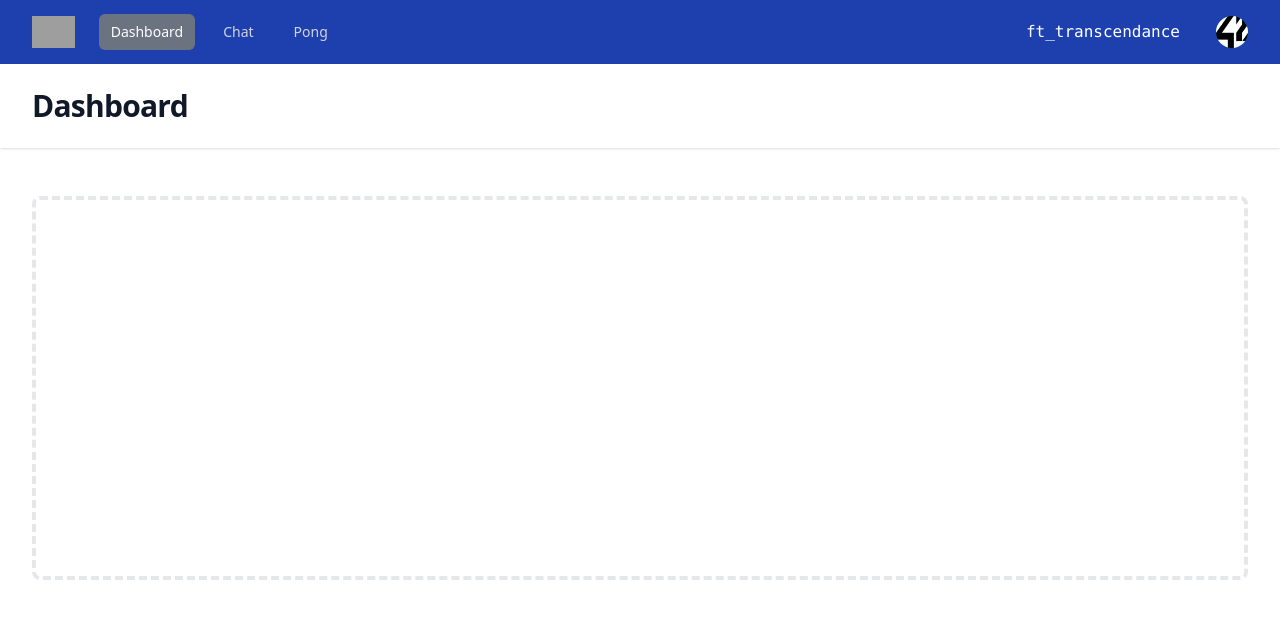
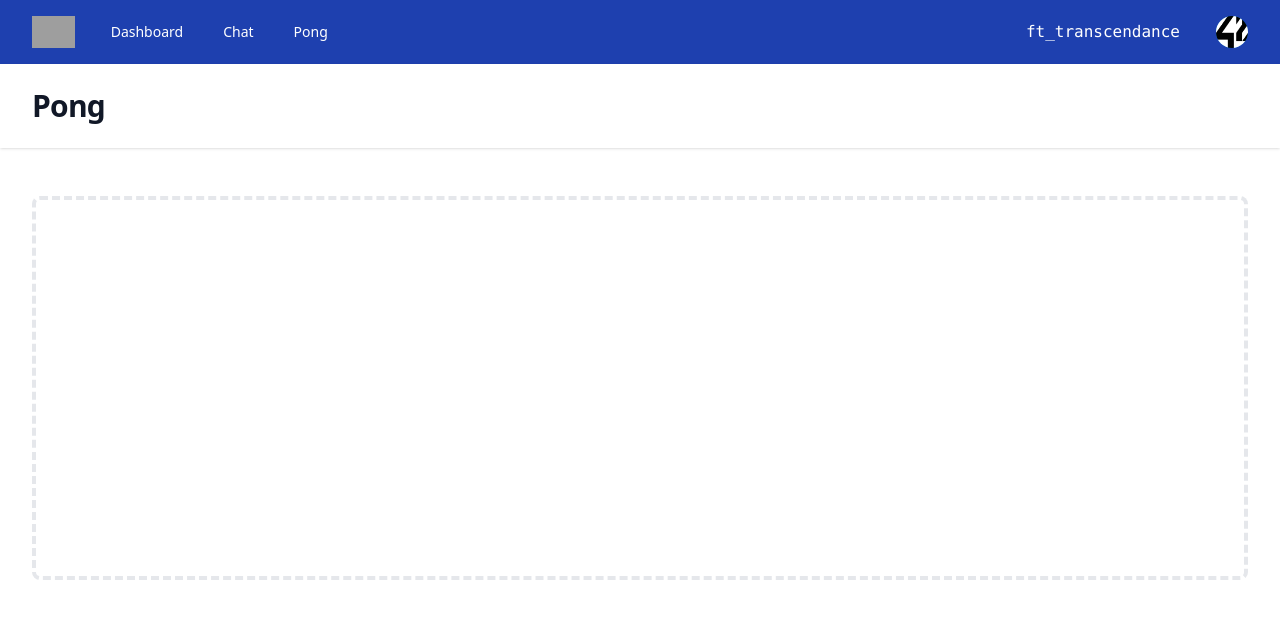
Before and after one commit to Rasaboun/ft_transcendence, a React (Create React App) app in the folder my-app/: page /Pong in a window 1280 px wide. Shown: the top 618 px of the page. Built offline with nearby package versions, Linux system fonts and the light colour scheme; grey boxes are pictures that could not be loaded.

Commit message:
add react router

```diff
--- a/my-app/package.json
+++ b/my-app/package.json
@@ -14,6 +14,7 @@
     "@types/react-dom": "^18.0.6",
     "react": "^18.2.0",
     "react-dom": "^18.2.0",
+    "react-router-dom": "^6.3.0",
     "react-scripts": "5.0.1",
     "typescript": "^4.7.4",
     "web-vitals": "^2.1.4"
--- /dev/null
+++ b/my-app/src/Chat.tsx
@@ -0,0 +1,24 @@
+import React from 'react';
+import './output.css';
+
+
+export default function Chat() {
+	return (
+	<div id="Chat" className="flex-1">
+	<header className="bg-white shadow">
+	<div className="max-w-7xl mx-auto py-6 px-4 sm:px-6 lg:px-8">
+	<h1 className="text-3xl tracking-tight font-bold text-gray-900">Chat</h1>
+	</div>
+	</header>
+	<main>
+	<div className="max-w-7xl mx-auto py-6 sm:px-6 lg:px-8">
+	{/* Replace with your Chat */}
+	<div className=" px-4 py-6 sm:px-0">
+		<div className="border-4 border-dashed border-gray-200 rounded-lg h-96" />
+	</div>
+	{/* /End replace */}
+	</div>
+	</main>
+	</div>
+	);
+  }
--- /dev/null
+++ b/my-app/src/Dashboard.tsx
@@ -0,0 +1,24 @@
+import React from 'react';
+import './output.css';
+
+
+export default function Dashboard() {
+	return (
+	<div id="Dashboard" className="flex-1">
+	<header className="bg-white shadow">
+	<div className="max-w-7xl mx-auto py-6 px-4 sm:px-6 lg:px-8">
+	<h1 className="text-3xl tracking-tight font-bold text-gray-900">Dashboard</h1>
+	</div>
+	</header>
+	<main>
+	<div className="max-w-7xl mx-auto py-6 sm:px-6 lg:px-8">
+	{/* Replace with your content */}
+	<div className=" px-4 py-6 sm:px-0">
+		<div className="border-4 border-dashed border-gray-200 rounded-lg h-96" />
+	</div>
+	{/* /End replace */}
+	</div>
+	</main>
+	</div>
+	);
+  }
--- a/my-app/src/Footer.tsx
+++ b/my-app/src/Footer.tsx
@@ -4,7 +4,7 @@ import './output.css';
 export default function Footer() {
 	return (
 
-<footer className="mx-8 p-4 bg-white rounded-lg md:flex md:items-center md:justify-between md:p-6 dark:bg-blue-800">
+<footer className="flex-none mb-8 mx-8 p-4 bg-white rounded-lg md:flex md:items-center md:justify-between md:p-6 dark:bg-blue-800">
     <span className="text-sm text-white sm:text-center">© 2022 <a href="#" className="hover:underline">Transcendance Team</a>. All Rights Reserved.
     </span>
     <ul className="flex flex-wrap items-center mt-3 text-sm text-white sm:mt-0">
--- a/my-app/src/NavBar.tsx
+++ b/my-app/src/NavBar.tsx
@@ -3,11 +3,12 @@ import React from 'react';
 import { Fragment } from 'react'
 import { Disclosure, Menu, Transition } from '@headlessui/react'
 import { BellIcon, MenuIcon, XIcon } from '@heroicons/react/outline'
+import { Routes, Route, Link } from "react-router-dom";
 
-const navigation = [
-  { name: 'Dashboard', href: '#', current: true },
-  { name: 'Chat', href: '#', current: false },
-  { name: 'Pong', href: '#', current: false },
+let navigation = [
+  { name: 'Dashboard', href: '#'},
+  { name: 'Chat', href: '#'},
+  { name: 'Pong', href: '#'},
 ]
 
 function classNames(...classes: any) {
@@ -17,7 +18,7 @@ function classNames(...classes: any) {
 export default function NavBar() {
   return (
     <>
-    <div className="min-h-full">
+    <div className="flex-none">
     <Disclosure as="nav" className="bg-blue-800">
       {({ open} : {open: any}) => (
         <>
@@ -25,7 +26,7 @@ export default function NavBar() {
             <div className="relative flex items-center justify-between h-16">
               <div className="absolute inset-y-0 left-0 flex items-center sm:hidden">
                 {/* Mobile menu button*/}
-                <Disclosure.Button className="inline-flex items-center justify-center p-2 rounded-md text-gray-400 hover:text-white hover:bg-brown-900 focus:outline-none focus:ring-2 focus:ring-inset focus:ring-white">
+                <Disclosure.Button className="inline-flex items-center justify-center p-2 rounded-md text-gray-400 hover:text-white hover:bg-gray-500 focus:outline-none focus:ring-2 focus:ring-inset focus:ring-white">
                   <span className="sr-only">Open main menu</span>
                   {open ? (
                     <XIcon className="block h-6 w-6" aria-hidden="true" />
@@ -50,23 +51,37 @@ export default function NavBar() {
                 <div className="hidden sm:block sm:ml-6">
                   <div className="flex space-x-4">
                     {navigation.map((item) => (
-                      <a
+                      <Link
+                        onClick={() => {
+                        let idcurrent = document.getElementById(item.name);
+                        idcurrent?.classList.add("bg-gray-500");
+                        for (let other of navigation){
+                          if (other.name != item.name)
+                          {
+                            let idother = document.getElementById(other.name);
+                            idother?.classList.remove("bg-gray-500");
+                          }
+                        }
+                        }}
+                        to={item.name}
                         key={item.name}
-                        href={item.href}
                         className={classNames(
-                          item.current ? 'bg-gray-500 text-white' : 'text-gray-300 hover:bg-gray-400 hover:text-white',
+
+                          'text-white hover:bg-gray-400 ',
                           'px-3 py-2 rounded-md text-sm font-medium'
                         )}
-                        aria-current={item.current ? 'page' : undefined}
+
+                        id={item.name}
                       >
                         {item.name}
-                      </a>
+                      </Link>
+
                     ))}
                   </div>
                 </div>
 
               </div>
-              <p className="text-line text-white">ft_transcendance</p>
+              <p className="text-line invisible sm:visible text-white">ft_transcendance</p>
               <div className="absolute inset-y-0 right-0 flex items-center pr-2 sm:static sm:inset-auto sm:ml-6 sm:pr-0">
                 {/* Profile dropdown */}
                 <Menu as="div" className="ml-3 relative">
@@ -136,10 +151,9 @@ export default function NavBar() {
                   as="a"
                   href={item.href}
                   className={classNames(
-                    item.current ? 'bg-brown-900 text-white' : 'text-gray-300 hover:bg-brown-800 hover:text-white',
+                    'text-white hover:bg-gray-400 hover:text-white',
                     'block px-3 py-2 rounded-md text-base font-medium'
                   )}
-                  aria-current={item.current ? 'page' : undefined}
                 >
                   {item.name}
                 </Disclosure.Button>
@@ -150,20 +164,7 @@ export default function NavBar() {
       )}
     </Disclosure>
 
-    <header className="bg-white shadow">
-          <div className="max-w-7xl mx-auto py-6 px-4 sm:px-6 lg:px-8">
-            <h1 className="text-3xl tracking-tight font-bold text-gray-900">Dashboard</h1>
-          </div>
-        </header>
-        <main>
-          <div className="max-w-7xl mx-auto py-6 sm:px-6 lg:px-8">
-            {/* Replace with your content */}
-            <div className="px-4 py-6 sm:px-0">
-              <div className="border-4 border-dashed border-gray-200 rounded-lg h-96" />
-            </div>
-            {/* /End replace */}
-          </div>
-        </main>
+
 
 
         </div>
--- /dev/null
+++ b/my-app/src/Pong.tsx
@@ -0,0 +1,24 @@
+import React from 'react';
+import './output.css';
+
+
+export default function Pong() {
+	return (
+	<div id="Pong" className="flex-1">
+	<header className="bg-white shadow">
+	<div className="max-w-7xl mx-auto py-6 px-4 sm:px-6 lg:px-8">
+	<h1 className="text-3xl tracking-tight font-bold text-gray-900">Pong</h1>
+	</div>
+	</header>
+	<main>
+	<div className="max-w-7xl mx-auto py-6 sm:px-6 lg:px-8">
+	{/* Replace with your Chat */}
+	<div className=" px-4 py-6 sm:px-0">
+		<div className="border-4 border-dashed border-gray-200 rounded-lg h-96" />
+	</div>
+	{/* /End replace */}
+	</div>
+	</main>
+	</div>
+	);
+  }
--- a/my-app/src/index.tsx
+++ b/my-app/src/index.tsx
@@ -3,16 +3,35 @@ import ReactDOM from 'react-dom/client';
 import './output.css';
 import NavBar from './NavBar';
 import Footer from './Footer';
+import Dashboard from './Dashboard';
+import Pong from './Pong';
+import Chat from './Chat';
+
+import {
+  BrowserRouter,
+  Routes,
+  Route,
+} from "react-router-dom";
 import reportWebVitals from './reportWebVitals';
 
 const root = ReactDOM.createRoot(
   document.getElementById('root') as HTMLElement
 );
+let rootdiv = document.getElementById("root");
+rootdiv?.classList.add("flex");
+rootdiv?.classList.add("flex-col");
+rootdiv?.classList.add("min-h-screen");
 root.render(
-  <React.StrictMode>
+  <BrowserRouter>
+
+
     <NavBar />
-    <Footer />
-  </React.StrictMode>
+    <Routes>
+    <Route path="Dashboard" element={<Dashboard/> }/>
+    <Route path="Chat" element={<Chat/>}/>
+    <Route path="Pong" element={<Pong/>}/>
+    </Routes>
+    </BrowserRouter>
 );
 
 // If you want to start measuring performance in your app, pass a function
--- a/my-app/src/output.css
+++ b/my-app/src/output.css
@@ -561,6 +561,10 @@ video {
   border-width: 0;
 }
 
+.invisible {
+  visibility: hidden;
+}
+
 .absolute {
   position: absolute;
 }
@@ -582,14 +586,18 @@ video {
   right: 0px;
 }
 
+.mx-auto {
+  margin-left: auto;
+  margin-right: auto;
+}
+
 .mx-8 {
   margin-left: 2rem;
   margin-right: 2rem;
 }
 
-.mx-auto {
-  margin-left: auto;
-  margin-right: auto;
+.mb-8 {
+  margin-bottom: 2rem;
 }
 
 .mt-3 {
@@ -624,6 +632,10 @@ video {
   display: none;
 }
 
+.h-96 {
+  height: 24rem;
+}
+
 .h-16 {
   height: 4rem;
 }
@@ -636,12 +648,8 @@ video {
   height: 2rem;
 }
 
-.h-96 {
-  height: 24rem;
-}
-
-.min-h-full {
-  min-height: 100%;
+.min-h-screen {
+  min-height: 100vh;
 }
 
 .w-6 {
@@ -666,6 +674,10 @@ video {
 
 .flex-1 {
   flex: 1 1 0%;
+}
+
+.flex-none {
+  flex: none;
 }
 
 .flex-shrink-0 {
@@ -694,6 +706,10 @@ video {
 .transform {
   -webkit-transform: translate(var(--tw-translate-x), var(--tw-translate-y)) rotate(var(--tw-rotate)) skewX(var(--tw-skew-x)) skewY(var(--tw-skew-y)) scaleX(var(--tw-scale-x)) scaleY(var(--tw-scale-y));
           transform: translate(var(--tw-translate-x), var(--tw-translate-y)) rotate(var(--tw-rotate)) skewX(var(--tw-skew-x)) skewY(var(--tw-skew-y)) scaleX(var(--tw-scale-x)) scaleY(var(--tw-scale-y));
+}
+
+.flex-col {
+  flex-direction: column;
 }
 
 .flex-wrap {
@@ -759,9 +775,9 @@ video {
   background-color: rgb(30 64 175 / var(--tw-bg-opacity));
 }
 
-.bg-gray-400 {
+.bg-gray-500 {
   --tw-bg-opacity: 1;
-  background-color: rgb(156 163 175 / var(--tw-bg-opacity));
+  background-color: rgb(107 114 128 / var(--tw-bg-opacity));
 }
 
 .bg-sky-600 {
@@ -779,19 +795,9 @@ video {
   background-color: rgb(37 99 235 / var(--tw-bg-opacity));
 }
 
-.bg-sky-700 {
+.bg-gray-400 {
   --tw-bg-opacity: 1;
-  background-color: rgb(3 105 161 / var(--tw-bg-opacity));
-}
-
-.bg-brown-900 {
-  --tw-bg-opacity: 1;
-  background-color: rgb(71 45 45 / var(--tw-bg-opacity));
-}
-
-.bg-gray-500 {
-  --tw-bg-opacity: 1;
-  background-color: rgb(107 114 128 / var(--tw-bg-opacity));
+  background-color: rgb(156 163 175 / var(--tw-bg-opacity));
 }
 
 .p-4 {
@@ -800,6 +806,16 @@ video {
 
 .p-2 {
   padding: 0.5rem;
+}
+
+.py-6 {
+  padding-top: 1.5rem;
+  padding-bottom: 1.5rem;
+}
+
+.px-4 {
+  padding-left: 1rem;
+  padding-right: 1rem;
 }
 
 .px-2 {
@@ -822,16 +838,6 @@ video {
   padding-bottom: 0.25rem;
 }
 
-.px-4 {
-  padding-left: 1rem;
-  padding-right: 1rem;
-}
-
-.py-6 {
-  padding-top: 1.5rem;
-  padding-bottom: 1.5rem;
-}
-
 .pr-2 {
   padding-right: 0.5rem;
 }
@@ -844,6 +850,11 @@ video {
   padding-bottom: 0.75rem;
 }
 
+.text-3xl {
+  font-size: 1.875rem;
+  line-height: 2.25rem;
+}
+
 .text-sm {
   font-size: 0.875rem;
   line-height: 1.25rem;
@@ -854,26 +865,26 @@ video {
   line-height: 1.5rem;
 }
 
-.text-3xl {
-  font-size: 1.875rem;
-  line-height: 2.25rem;
+.font-bold {
+  font-weight: 700;
 }
 
 .font-medium {
   font-weight: 500;
 }
 
-.font-bold {
-  font-weight: 700;
-}
-
 .tracking-tight {
   letter-spacing: -0.025em;
 }
 
-.text-gray-500 {
+.text-gray-900 {
   --tw-text-opacity: 1;
-  color: rgb(107 114 128 / var(--tw-text-opacity));
+  color: rgb(17 24 39 / var(--tw-text-opacity));
+}
+
+.text-white {
+  --tw-text-opacity: 1;
+  color: rgb(255 255 255 / var(--tw-text-opacity));
 }
 
 .text-gray-400 {
@@ -881,24 +892,9 @@ video {
   color: rgb(156 163 175 / var(--tw-text-opacity));
 }
 
-.text-white {
-  --tw-text-opacity: 1;
-  color: rgb(255 255 255 / var(--tw-text-opacity));
-}
-
 .text-gray-300 {
   --tw-text-opacity: 1;
   color: rgb(209 213 219 / var(--tw-text-opacity));
-}
-
-.text-gray-700 {
-  --tw-text-opacity: 1;
-  color: rgb(55 65 81 / var(--tw-text-opacity));
-}
-
-.text-gray-900 {
-  --tw-text-opacity: 1;
-  color: rgb(17 24 39 / var(--tw-text-opacity));
 }
 
 .opacity-0 {
@@ -909,15 +905,15 @@ video {
   opacity: 1;
 }
 
+.shadow {
+  --tw-shadow: 0 1px 3px 0 rgb(0 0 0 / 0.1), 0 1px 2px -1px rgb(0 0 0 / 0.1);
+  --tw-shadow-colored: 0 1px 3px 0 var(--tw-shadow-color), 0 1px 2px -1px var(--tw-shadow-color);
+  box-shadow: var(--tw-ring-offset-shadow, 0 0 #0000), var(--tw-ring-shadow, 0 0 #0000), var(--tw-shadow);
+}
+
 .shadow-lg {
   --tw-shadow: 0 10px 15px -3px rgb(0 0 0 / 0.1), 0 4px 6px -4px rgb(0 0 0 / 0.1);
   --tw-shadow-colored: 0 10px 15px -3px var(--tw-shadow-color), 0 4px 6px -4px var(--tw-shadow-color);
-  box-shadow: var(--tw-ring-offset-shadow, 0 0 #0000), var(--tw-ring-shadow, 0 0 #0000), var(--tw-shadow);
-}
-
-.shadow {
-  --tw-shadow: 0 1px 3px 0 rgb(0 0 0 / 0.1), 0 1px 2px -1px rgb(0 0 0 / 0.1);
-  --tw-shadow-colored: 0 1px 3px 0 var(--tw-shadow-color), 0 1px 2px -1px var(--tw-shadow-color);
   box-shadow: var(--tw-ring-offset-shadow, 0 0 #0000), var(--tw-ring-shadow, 0 0 #0000), var(--tw-shadow);
 }
 
@@ -969,19 +965,9 @@ video {
   font-family: ui-monospace, SFMono-Regular, Menlo, Monaco, Consolas, "Liberation Mono", "Courier New", monospace;
 }
 
-.hover\:bg-brown-900:hover {
-  --tw-bg-opacity: 1;
-  background-color: rgb(71 45 45 / var(--tw-bg-opacity));
-}
-
 .hover\:bg-gray-500:hover {
   --tw-bg-opacity: 1;
   background-color: rgb(107 114 128 / var(--tw-bg-opacity));
-}
-
-.hover\:bg-brown-800:hover {
-  --tw-bg-opacity: 1;
-  background-color: rgb(85 57 57 / var(--tw-bg-opacity));
 }
 
 .hover\:bg-gray-400:hover {
@@ -1028,23 +1014,17 @@ video {
 }
 
 @media (prefers-color-scheme: dark) {
-  .dark\:bg-brown-700 {
-    --tw-bg-opacity: 1;
-    background-color: rgb(112 79 79 / var(--tw-bg-opacity));
-  }
-
   .dark\:bg-blue-800 {
     --tw-bg-opacity: 1;
     background-color: rgb(30 64 175 / var(--tw-bg-opacity));
   }
-
-  .dark\:text-gray-400 {
-    --tw-text-opacity: 1;
-    color: rgb(156 163 175 / var(--tw-text-opacity));
-  }
 }
 
 @media (min-width: 640px) {
+  .sm\:visible {
+    visibility: visible;
+  }
+
   .sm\:static {
     position: static;
   }
```
Also changed, not shown: 1 other file (tests, documents, lock files or other folders).
